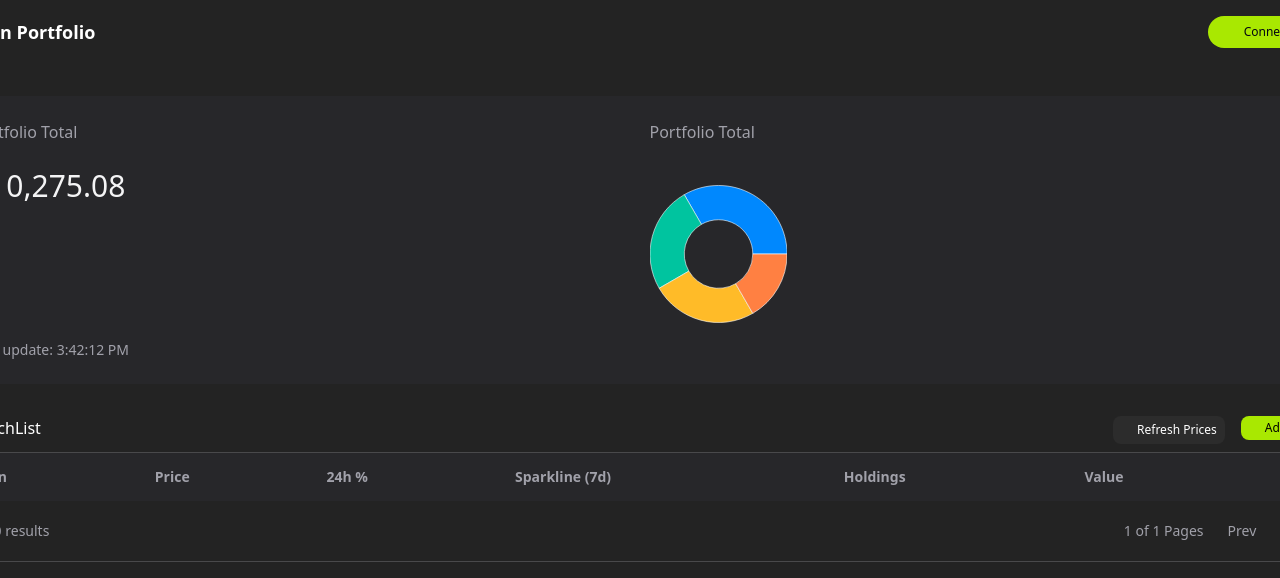
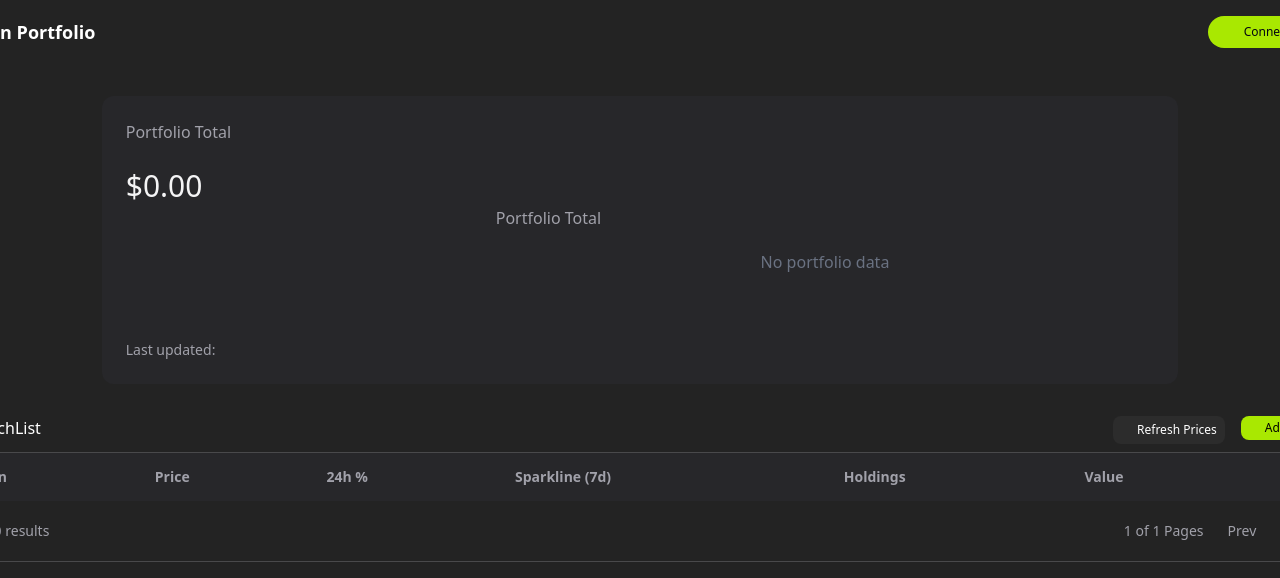
Before and after one commit to ArjunDev/Token-Portfolio, a React (Vite) app: page / in a window 1280 px wide. Shown: the top 578 px of the page. Built offline with nearby package versions, Linux system fonts and the light colour scheme; some icons are missing.

Commit message:
added logic to change holdings value, data is persisting thru localstorage

```diff
--- a/src/home/p-total-chart.jsx
+++ b/src/home/p-total-chart.jsx
@@ -9,24 +9,14 @@ const PortfolioTotalChart = () => {
 
   return (
 
-    <div className="w-[354px] max-h-[496px] flex flex-col justify-center items-start gap-5 lg:h-full lg:w-[658.5px] lg:justify-start">
+    <div className="w-[354px] max-h-[496px] lg:max-h-full flex flex-col justify-center items-start gap-5 lg:w-[658.5px] lg:justify-start">
 
       <h3 className='text-[rgba(161,161,170,1)] font-medium flex'>Portfolio Total</h3>
 
       <div className='flex flex-col justify-center items-center w-full gap-[20px] lg:flex-row'>
 
-        {/* Chart */}
+        {/* Chart and data*/}
         <MyPieChart/>
-
-        {/* Rows */}
-        <div className='max-h-[200px] w-full flex flex-col justify-center items-between gap-4'>
-        {(data.length > 0) && data?.map((coin) => (
-          <div key={coin.name} className='flex justify-between items-between'>
-            <span className='text-green-400'>{coin.name}</span>
-            <span className='text-[rgba(161,161,170,1)]'>{coin.holdings.toFixed(2)}%</span>
-          </div>
-        ))}
-        </div>
       </div>
     </div>
 
--- a/src/home/p-total.jsx
+++ b/src/home/p-total.jsx
@@ -1,15 +1,25 @@
 import React from 'react'
 import PortfolioTotalChart from '../home/p-total-chart';
+import { useSelector } from "react-redux";
 
 const PortfolioTotal = () => {
+  const data = useSelector((state) => state.watchlist.items || []);
+  const lastUpdatedTime = useSelector((state) => state.watchlist.lastUpdated || "");
+
+  const portfolioTotal = data.reduce((sum, coin) => sum + (coin.value || 0), 0);
+
   return (
-    <div className="w-[402px] h-max flex flex-col justify-center items-center gap-8 py-4 bg-[rgba(39,39,42,1)] lg:flex-row lg:w-[1384px] lg:h-[288px] lg:gap-4 lg:p-6 rounded-xl lg:justify-between"
+    <div className="max-w-[402px] h-auto flex flex-col justify-center items-center gap-8 p-4 bg-[rgba(39,39,42,1)] lg:flex-row lg:max-w-[1384px] lg:h-[288px] lg:gap-4 lg:p-6 rounded-xl lg:justify-between"
     >
       {/* Left Block */}
       <div className="w-[354px] h-[124px] flex flex-col justify-center items-start gap-5 lg:max-w-[658.5px] lg:h-full  lg:justify-start ">
+
         <span className="text-[rgba(161,161,170,1)] font-medium">Portfolio Total</span>
-        <span className="w-full h-[44px] text-[rgba(244,244,245,1)] text-3xl flex items-center font-medium">$10,275.08</span>
-        <span className="text-sm text-[rgba(161,161,170,1)] font-medium lg:mt-auto">Last update: 3:42:12 PM</span>
+
+        <span className="w-full h-[44px] text-[rgba(244,244,245,1)] text-3xl flex items-center font-medium"
+        >${portfolioTotal.toFixed(2)}</span>
+
+        <span className="text-sm text-[rgba(161,161,170,1)] font-medium lg:mt-auto">Last updated: {lastUpdatedTime}</span>
       </div>
 
       {/* Right Block */}
--- a/src/pie-chart/index.jsx
+++ b/src/pie-chart/index.jsx
@@ -1,18 +1,45 @@
-import React from "react";
+import React, { useMemo } from "react";
 import { PieChart, Pie, Cell } from "recharts";
+import { useSelector } from "react-redux";
 
-const data = [
-  { name: "Group A", value: 400 },
-  { name: "Group B", value: 300 },
-  { name: "Group C", value: 300 },
-  { name: "Group D", value: 200 },
-];
+// Predefined palette
+const COLORS = ["#0088FE", "#00C49F", "#FFBB28", "#FF8042", "#845EC2", "#D65DB1"];
 
-const COLORS = ["#0088FE", "#00C49F", "#FFBB28", "#FF8042"];
+const getRandomColor = () => {
+  return "#" + Math.floor(Math.random() * 16777215).toString(16);
+};
 
 const MyPieChart = () => {
+  const storeData = useSelector((state) => state.watchlist.items || []);
+
+  // Assign colors per coin (stable per render)
+  const dataWithColors = useMemo(() => {
+    const colorMap = {};
+    return storeData.map((coin, index) => {
+      if (!colorMap[coin.id]) {
+        colorMap[coin.id] = COLORS[index] || getRandomColor();
+      }
+      return {
+        ...coin,
+        color: colorMap[coin.id],
+      };
+    });
+  }, [storeData]);
+
+  const data = dataWithColors.map((coin) => ({
+    name: coin.name,
+    value: coin.value,
+    color: coin.color,
+  }));
+
+  // console.log("Pie data:", data);
+
   return (
-    <div className="flex items-center justify-center rounded-lg overflow-hidden w-[356px] lg:w-[180px] lg:h-[180px]">
+    <div className="flex flex-col justify-center items-center w-full gap-[20px] lg:flex-row">
+      {data.length > 0 ? (
+        <div className="flex flex-col gap-4 w-full lg:flex-row">
+          {/* Pie Chart */}
+          <div className="flex items-center justify-center rounded-lg overflow-hidden max-w-[356px] lg:w-[180px] lg:h-[180px]">
             <PieChart width={236} height={236}>
               <Pie
                 data={data}
@@ -20,14 +47,33 @@ const MyPieChart = () => {
                 cy="50%"
                 innerRadius={59}
                 outerRadius={118}
-          paddingAngle={0}
                 dataKey="value"
               >
                 {data.map((entry, index) => (
-            <Cell key={`cell-${index}`} fill={COLORS[index % COLORS.length]} />
+                  <Cell key={`cell-${index}`} fill={entry.color} />
                 ))}
               </Pie>
             </PieChart>
+          </div>
+
+          {/* Coin names with matching colors */}
+          <div className="max-h-[200px] w-full flex flex-col justify-center items-between gap-4">
+            {data.map((coin) => (
+              <div key={coin.name} className="flex justify-between gap-2">
+                <span
+                  className="text-sm font-medium"
+                  style={{ color: coin.color }}
+                >{coin.name}</span>
+                <span className="text-sm text-gray-400">
+                  {coin.value.toFixed(2)} %
+                </span>
+              </div>
+            ))}
+          </div>
+        </div>
+      ) : (
+        <div className="text-gray-500">No portfolio data</div>
+      )}
     </div>
   );
 };
--- a/src/store/watchlistSlice.js
+++ b/src/store/watchlistSlice.js
@@ -1,8 +1,19 @@
 import { createSlice } from "@reduxjs/toolkit";
 
 // Load from localStorage if available
+const stored = JSON.parse(localStorage.getItem("watchlist"));
+
 const initialState = {
-  items: JSON.parse(localStorage.getItem("watchlist")) || [],
+  items: stored?.items || [],
+  lastUpdated: stored?.lastUpdated || "",
+};
+
+const saveToLocalStorage = (state) => {
+  localStorage.setItem("watchlist",JSON.stringify(
+    {
+      items: state.items,
+      lastUpdated: state.lastUpdated,
+    }));
 };
 
 const watchlistSlice = createSlice({
@@ -11,23 +22,50 @@ const watchlistSlice = createSlice({
   reducers: {
     setWatchlist: (state, action) => {
       state.items = action.payload;
-      localStorage.setItem("watchlist", JSON.stringify(state.items));
+
+      saveToLocalStorage(state);
     },
     addToWatchlist: (state, action) => {
       state.items.push(action.payload);
-      localStorage.setItem("watchlist", JSON.stringify(state.items));
+
+      state.lastUpdated = new Date().toLocaleTimeString("en-US", {
+        hour: "numeric",
+        minute: "numeric",
+        second: "numeric",
+        hour12: true,
+      });
+
+      saveToLocalStorage(state);
     },
     removeFromWatchlist: (state, action) => {
       state.items = state.items.filter((coin) => coin.id !== action.payload);
-      localStorage.setItem("watchlist", JSON.stringify(state.items));
+
+      // update lastUpdated
+      state.lastUpdated = new Date().toLocaleTimeString("en-US", {
+        hour: "numeric",
+        minute: "numeric",
+        second: "numeric",
+        hour12: true,
+      });
+
+      saveToLocalStorage(state);
     },
     updateHoldings: (state, action) => {
       const { id, holdings } = action.payload;
       const coin = state.items.find((c) => c.id === id);
+
       if (coin) {
         coin.holdings = holdings;
         coin.value = holdings * coin.price;
-        localStorage.setItem("watchlist", JSON.stringify(state.items));
+
+        // update lastUpdated
+        state.lastUpdated = new Date().toLocaleTimeString("en-US", {
+          hour: "numeric",
+          minute: "numeric",
+          second: "numeric",
+          hour12: true,
+        });
+        saveToLocalStorage(state);
       }
     },
   },
--- /dev/null
+++ b/src/watch-list/holding-cell.jsx
@@ -0,0 +1,42 @@
+import React, { useState } from "react";
+import { useDispatch } from "react-redux";
+import { updateHoldings } from "../store/watchlistSlice";
+
+const HoldingsCell = ({ coin }) => {
+  const dispatch = useDispatch();
+  const [localHoldings, setLocalHoldings] = useState(coin.holdings || "");
+  const [dirty, setDirty] = useState(false);
+
+  const handleSave = () => {
+    dispatch(
+      updateHoldings({
+        id: coin.id,
+        holdings: parseFloat(localHoldings) || 0,
+      })
+    );
+    setDirty(false);
+  };
+
+  return (
+    <div className="flex items-center gap-2">
+      <input
+        type="number"
+        min="0"
+        value={localHoldings}
+        onChange={(e) => {
+          setLocalHoldings(e.target.value);
+          setDirty(true);
+        }}
+        className="w-20 px-2 py-1 bg-transparent border border-gray-600 rounded text-white"
+      />
+      {dirty && (
+        <button
+          onClick={handleSave}
+          className="px-2 py-1 text-xs bg-blue-600 rounded text-white hover:bg-blue-500"
+        >Save</button>
+      )}
+    </div>
+  );
+};
+
+export default HoldingsCell;
--- a/src/watch-list/watch-list-table.jsx
+++ b/src/watch-list/watch-list-table.jsx
@@ -1,10 +1,11 @@
 import React from "react";
-import { useSelector } from "react-redux";
+import { useSelector, useDispatch } from "react-redux";
+import HoldingsCell from "./holding-cell";
 
 const WatchListTable = () => {
   const data = useSelector((state) => state.watchlist.items); // get from store
+  const dispatch = useDispatch();
 
-  console.log(data)
   return (
     <div className="flex flex-col justify-center items-start w-full h-auto border-[rgba(161,161,170,0.3)] border rounded-lg overflow-x-scroll lg:overflow-hidden">
       <table className="h-auto border-collapse w-[1384px]">
@@ -20,7 +21,6 @@ const WatchListTable = () => {
           </tr>
         </thead>
         <tbody className="border-t border-b border-[rgba(161,161,170,0.3)]">
-
           {data?.length > 0 &&
             data.map((coin, index) => {
               return (
@@ -33,7 +33,12 @@ const WatchListTable = () => {
                       className="w-6 h-6 rounded-full"
                     />
                     <div className="flex flex-col">
-                      <span className="font-medium">{coin.name} <span className="text-[rgba(161,161,170,1)]">({coin.symbol})</span></span>
+                      <span className="font-medium">
+                        {coin.name}{" "}
+                        <span className="text-[rgba(161,161,170,1)]">
+                          ({coin.symbol})
+                        </span>
+                      </span>
                     </div>
                   </td>
 
@@ -47,7 +52,9 @@ const WatchListTable = () => {
                     className={`px-4 py-2 text-left ${
                       coin.change24h >= 0 ? "text-green-400" : "text-red-400"
                     }`}
-                  >{coin.change24h.toFixed(2)}%</td>
+                  >
+                    {coin.change24h.toFixed(2)}%
+                  </td>
 
                   {/* Sparkline */}
                   <td className="px-4 py-2 text-left text-gray-400">
@@ -56,20 +63,25 @@ const WatchListTable = () => {
                         src={coin.sparkline}
                         alt={`${coin.name} sparkline`}
                         className="w-24 h-6"
-                      />) : ("-")}
+                      />
+                    ) : (
+                      "-"
+                    )}
                   </td>
 
-                  {/* Holdings */}
-                  <td className="px-4 py-2 text-left text-gray-400">0</td>
+                  {/* Holdings with Save button */}
+                  <td className="px-4 py-2 text-left text-gray-400">
+                    <HoldingsCell coin={coin} />
+                  </td>
 
                   {/* Value */}
-                  <td className="px-4 py-2 text-left text-gray-400">0</td>
+                  <td className="px-4 py-2 text-left text-gray-400">
+                    ${coin.value ? coin.value.toFixed(2) : "0.00"}
+                  </td>
 
                   {/* Actions */}
                   <td className="px-4 py-2 text-right text-[rgba(244,244,245,1)]">
-                    <button aria-label={`More options for ${coin.name}`}>
-                      ...
-                    </button>
+                    <button aria-label={`More options for ${coin.name}`}>...</button>
                   </td>
                 </tr>
               );
```
Lines whose indentation alone changed are shown as unchanged.
